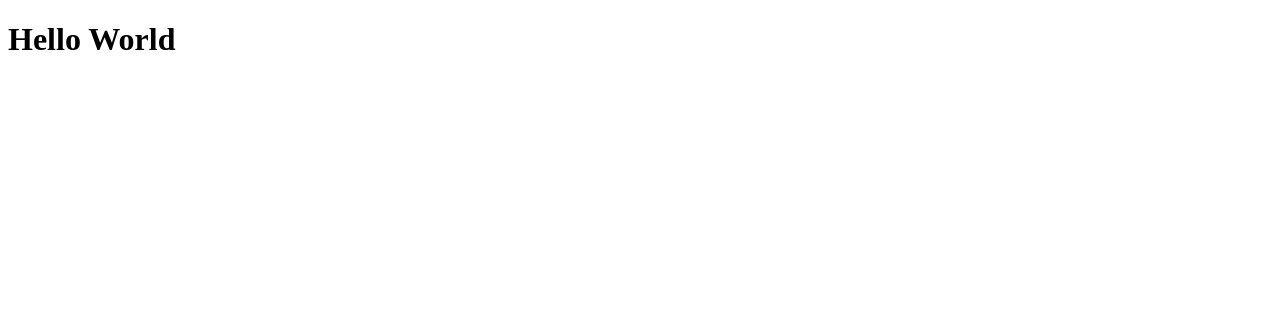
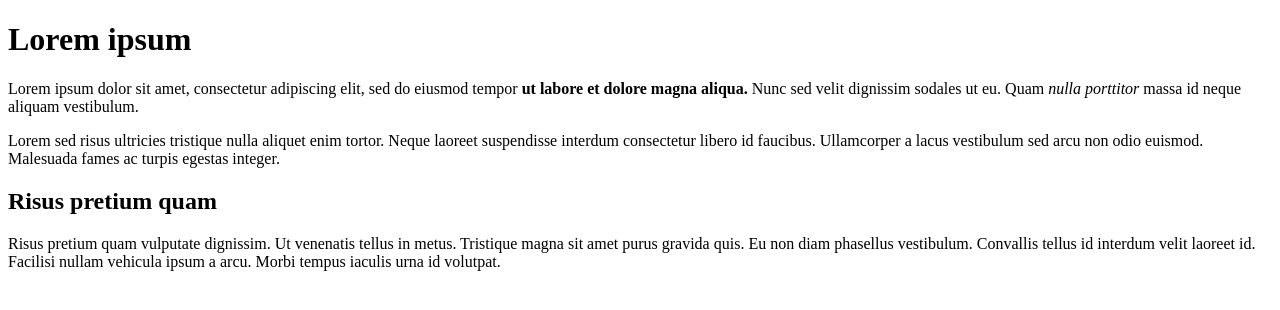
Before and after one commit to Bits-N-Grits/html-boilerplate, a plain HTML site: page index.html in a window 1280 px wide. Drawn offline with Linux system fonts and the light colour scheme.

Commit message:
EDITS index.html

```diff
--- a/index.html
+++ b/index.html
@@ -1,12 +1,29 @@
 <!DOCTYPE html>
-<html lang="en">
-<head>
-    <meta charset="UTF-8">
-    <meta http-equiv="X-UA-Compatible" content="IE=edge">
-    <meta name="viewport" content="width=device-width, initial-scale=1.0">
-    <title>My First Website</title>
-</head>
-<body>
-    <h1>Hello World</h1>
-</body>
+<html>
+    <head>
+        <meta charset="UTF-8">
+        <title>My First Webpage</title>
+    </head>
+
+    <body>
+        <h1>Lorem ipsum</h1>
+            <p> Lorem ipsum dolor sit amet, consectetur adipiscing elit,
+             sed do eiusmod tempor <strong>ut labore et dolore magna aliqua.</strong>
+              Nunc sed velit dignissim sodales ut eu. Quam <em>nulla porttitor</em>
+               massa id neque aliquam vestibulum.</p>
+
+            <p>Lorem sed risus ultricies tristique nulla aliquet enim tortor.
+             Neque laoreet suspendisse interdum consectetur libero id faucibus.
+              Ullamcorper a lacus vestibulum sed arcu non odio euismod.
+               Malesuada fames ac turpis egestas integer.</p>
+        <!--Ending of the first paragraph.-->
+
+        <h2>Risus pretium quam</h2>
+
+            <p>Risus pretium quam vulputate dignissim. Ut venenatis tellus in metus.
+                 Tristique magna sit amet purus gravida quis. Eu non diam phasellus vestibulum.
+                  Convallis tellus id interdum velit laoreet id.
+                   Facilisi nullam vehicula ipsum a arcu. Morbi tempus iaculis urna id volutpat.</p>
+        <!--End of the second paragraph.-->
+    </body>
 </html>
```
